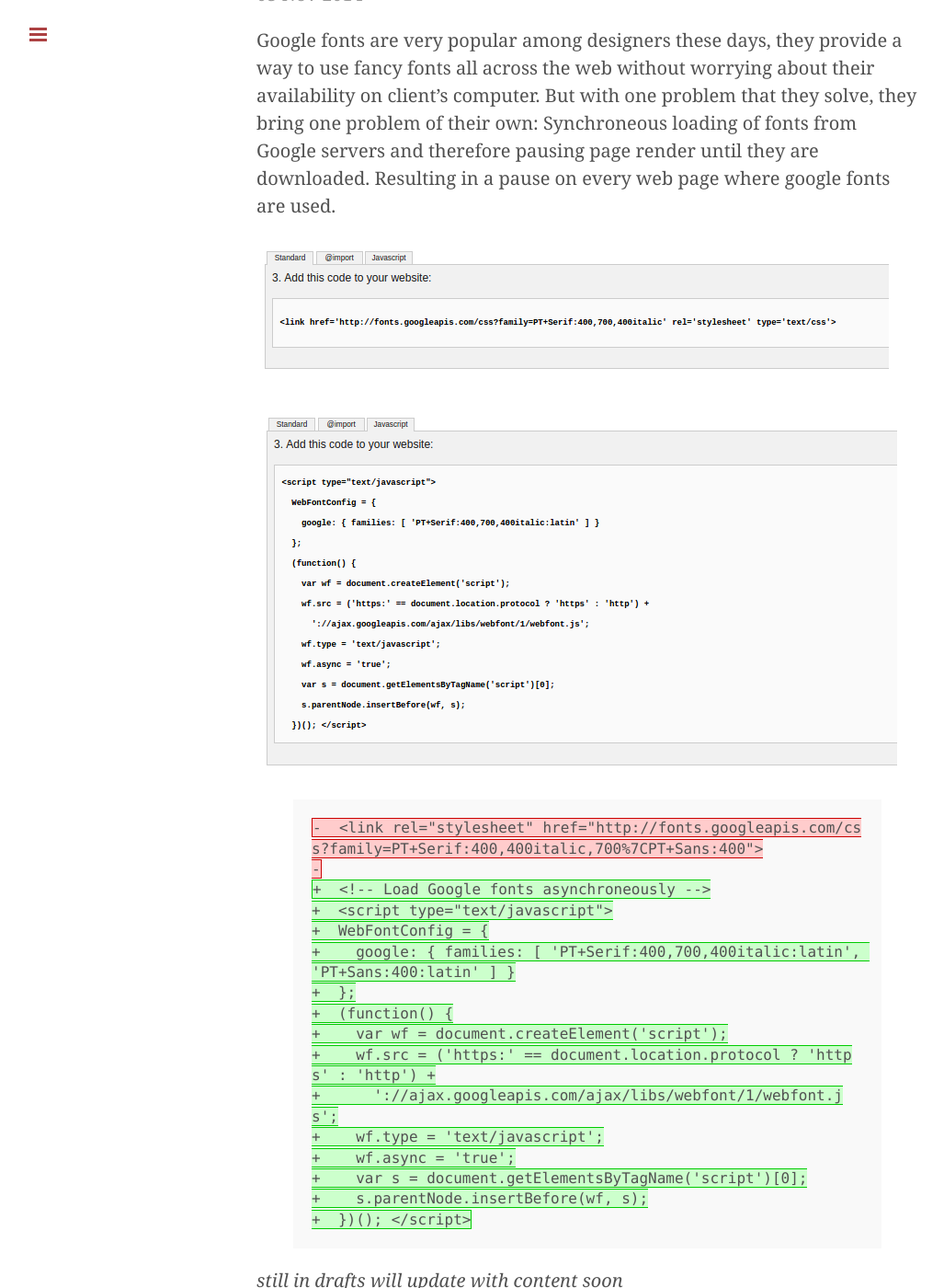
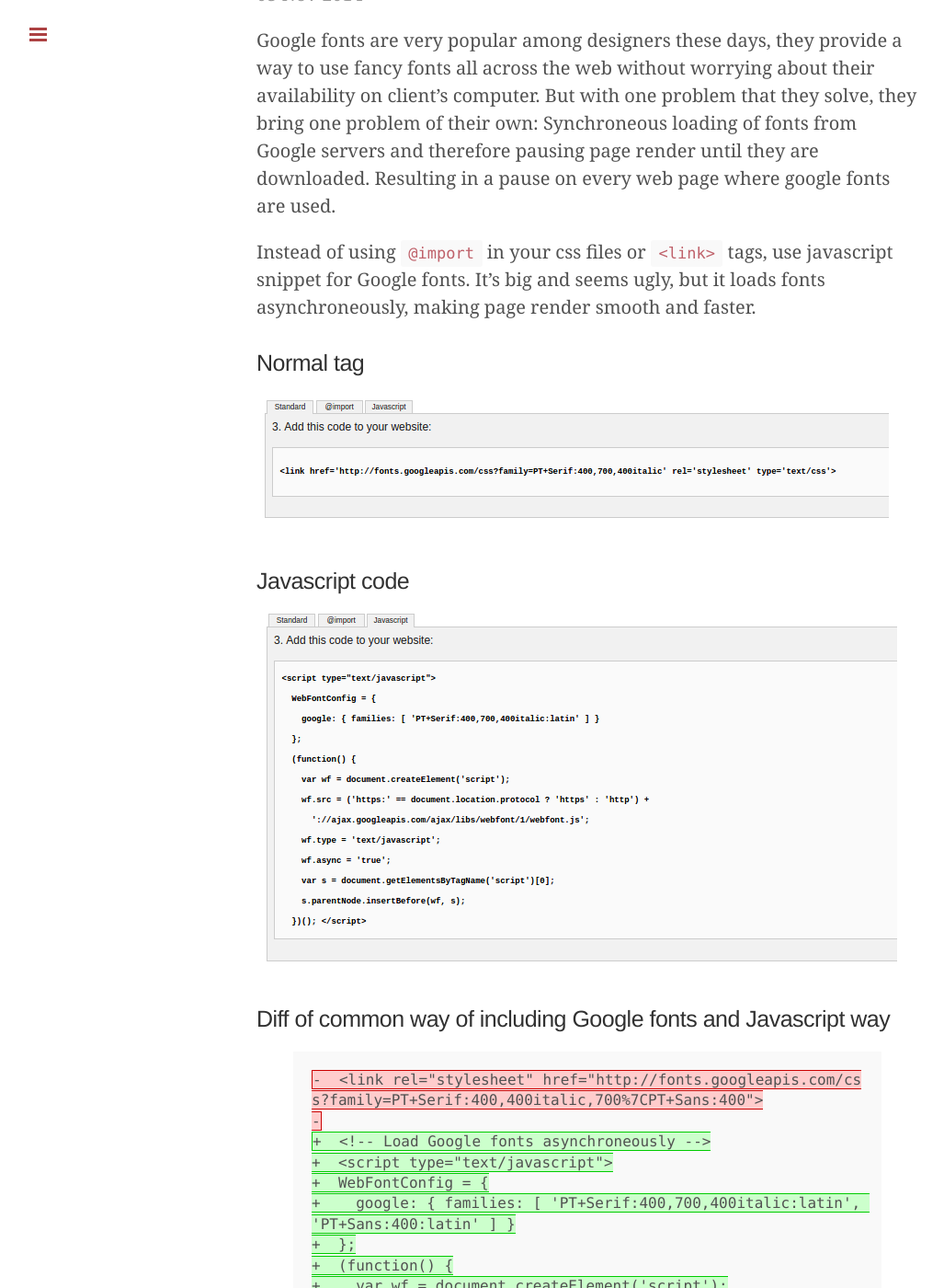
Before and after one commit to haisum/haisum.github.io, a Jekyll site: the page built from _posts/2014-11-03-google-fonts-asynchroneous-loading.md, in a window 1280 px wide and 1400 px high, scrolled down 253 px. Shown: the whole window at 92% size, without its empty margins (1-1028 px from the left). Built offline with Jekyll 4.4.1, drawn with Linux system fonts in a browser that asks for light colours; Markdown is read by kramdown in place of the engine named in the settings; comment, search, counter and statistics services are not loaded; some of the changed text lies outside the part shown.

```diff
--- a/_posts/2014-11-03-google-fonts-asynchroneous-loading.md
+++ b/_posts/2014-11-03-google-fonts-asynchroneous-loading.md
@@ -5,9 +5,18 @@ title: Load Google fonts asynchroneously so they don't make your site unresponsi
 
 Google fonts are very popular among designers these days, they provide a way to use fancy fonts all across the web without worrying about their availability on client's computer. But with one problem that they solve, they bring one problem of their own: Synchroneous loading of fonts from Google servers and therefore pausing page render until they are downloaded. Resulting in a pause on every web page where google fonts are used.
 
+Instead of using `@import` in your css files or `<link>` tags, use javascript snippet for Google fonts. It's big and seems ugly, but it loads fonts asynchroneously, making page render smooth and faster.
+
+###Normal <link> tag
+
 ![css selection google fonts](/public/images/google-fonts-select-css.png)
 
+### Javascript code
+
 ![javascript asynchroneous selection google fonts](/public/images/google-fonts-select-async-javascript.png)
+
+
+### Diff of common way of including Google fonts and Javascript way
 
 {% highlight diff %}
 -  <link rel="stylesheet" href="http://fonts.googleapis.com/css?family=PT+Serif:400,400italic,700%7CPT+Sans:400">
@@ -27,5 +36,3 @@ Google fonts are very popular among designers these days, they provide a way to
 +    s.parentNode.insertBefore(wf, s);
 +  })(); </script>
 {% endhighlight %}
-
-*still in drafts will update with content soon*
```
Also changed, not shown: _posts/2014-11-01-no-such-thing-as-seo.md (+7 -1 lines), _posts/2014-11-05-scala-first-steps.md (added, +6 -0 lines), _posts/2014-11-06-my-favorite-programming-books.md (added, +12 -0 lines).
